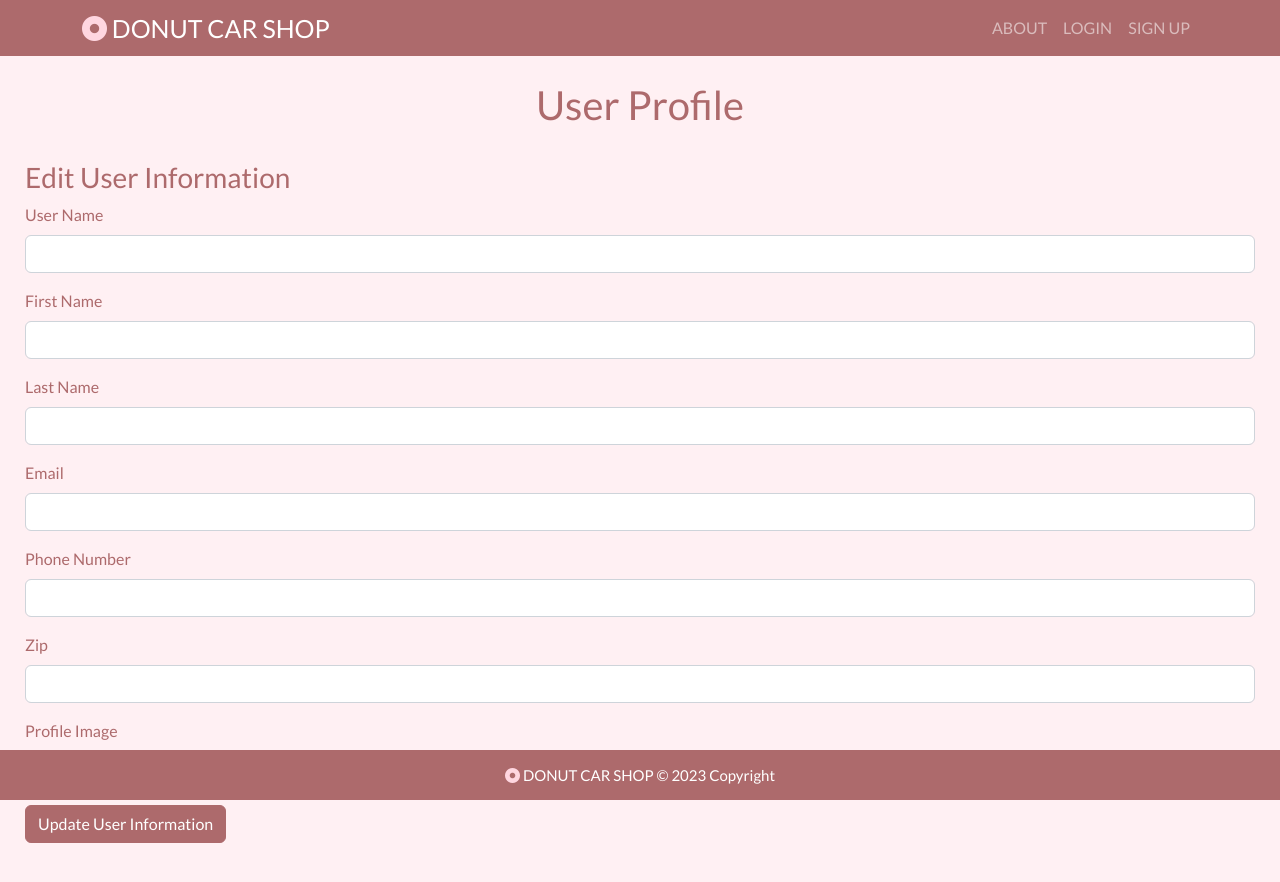
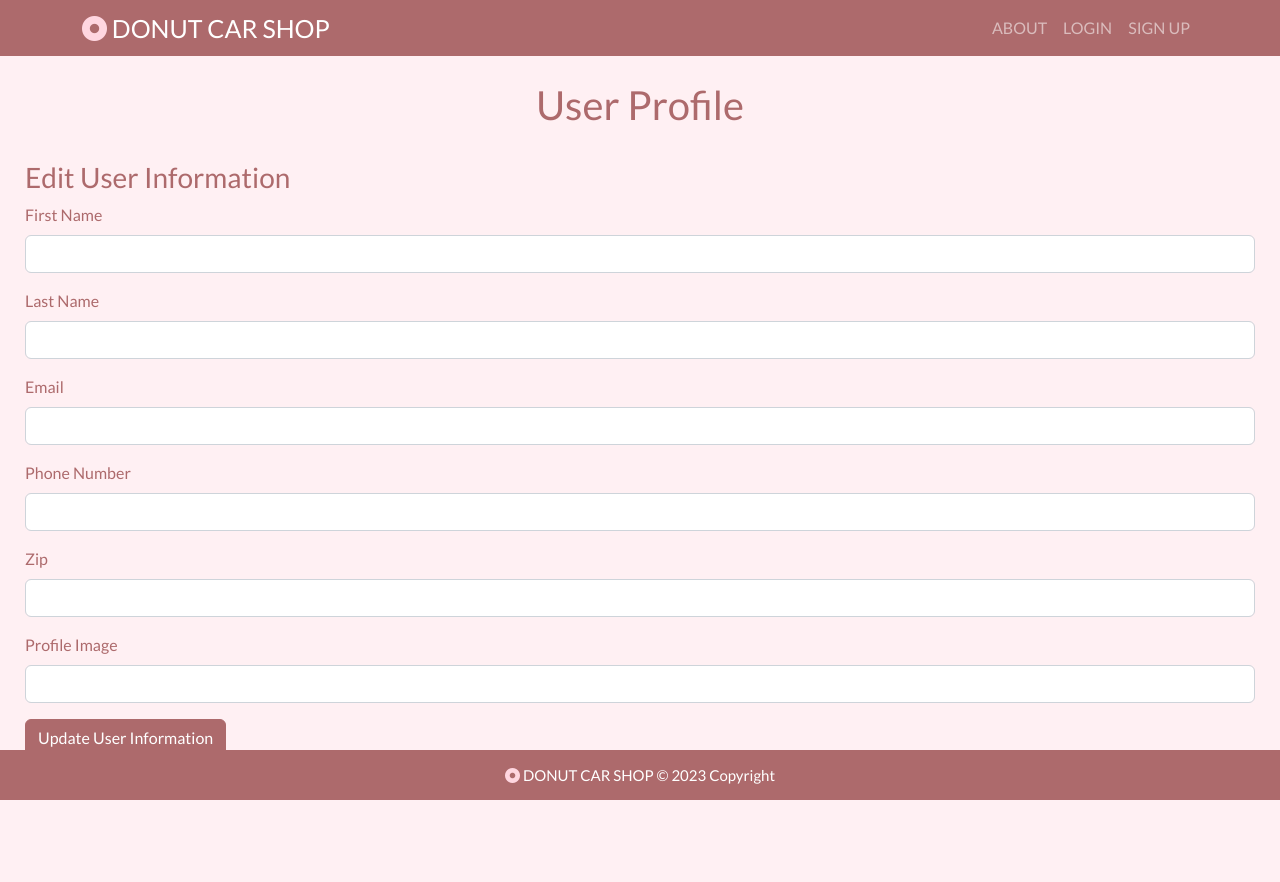
Before and after one commit to bethel-school-of-technology/team-manthano-frontend, a React (Create React App) app: page /account in a window 1280 px wide. Shown: the top 882 px of the page. After the commit the page ends 814 px from the top, so only its background shows below. Built offline with nearby package versions, Linux system fonts and the light colour scheme; no server answers.

Commit message:
removed option to edit username on userAccount page

```diff
--- a/src/pages/UserAccount.js
+++ b/src/pages/UserAccount.js
@@ -8,7 +8,6 @@ import UVcards from "../components/UVcards";
 
 const UserAccount = () => {
     const [user, setUser] = useState({
-        username: "",
         firstName: "",
         lastName: "",
         email: "",
@@ -52,10 +51,6 @@ const UserAccount = () => {
                 <h1 className={styles.header}>User Profile</h1>
                 <br></br>
                 <h3>Edit User Information</h3>
-                <Form.Group className="mb-3">
-                    <Form.Label>User Name</Form.Label>
-                    <Form.Control type="text" defaultValue={user.user?.username} name="userName" onChange={handleChange} />
-                </Form.Group>
 
                 <Form.Group className="mb-3">
                     <Form.Label>First Name</Form.Label>
```
